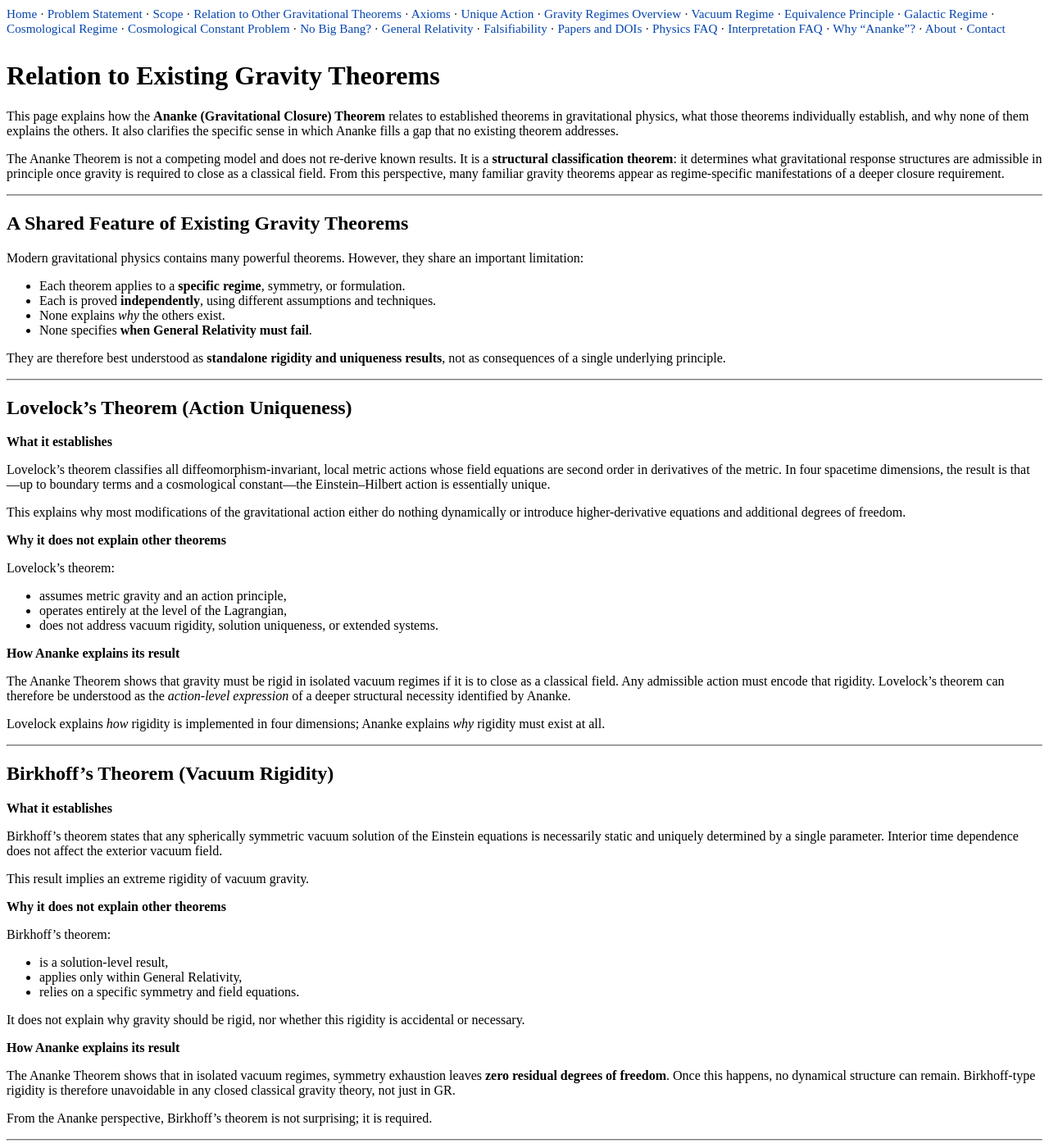
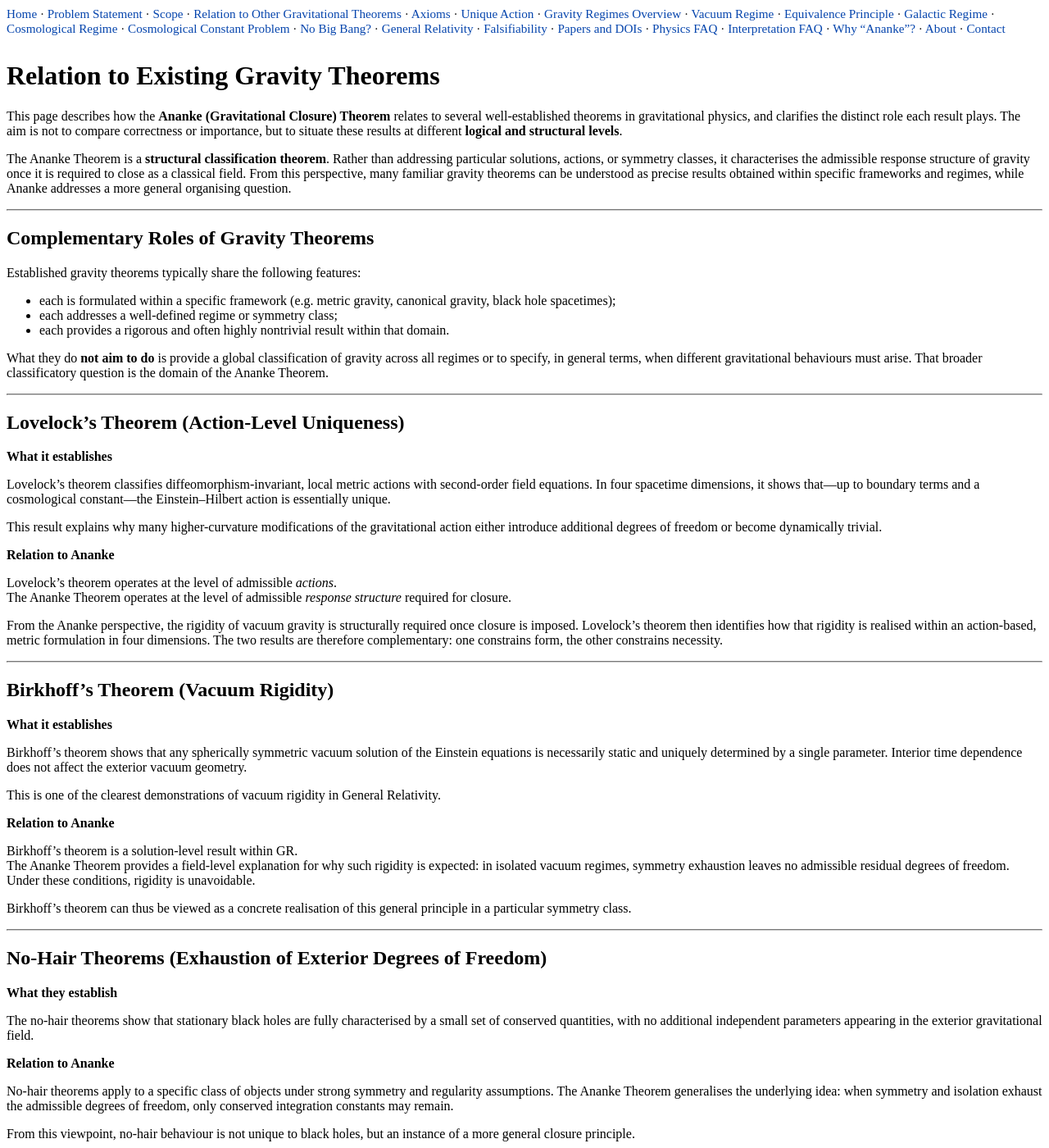
Before and after one commit to ananke-research/ananke-theorem, a Jekyll site: the page built from pages/Relation to Other Gravitational Theorems.md, in a window 1280 px wide and 1400 px high. Shown: the whole window at 82% size. Built offline with Jekyll 4.4.1, drawn with Linux system fonts in a browser that asks for light colours; some of the changed text lies outside the part shown.

Commit message:
Revise explanation of Ananke's relation to gravity theorems
Updated the content to clarify the relationship between the Ananke Theorem and existing gravitational theorems, emphasizing their distinct roles and the structural classification of gravity.

```diff
--- a/pages/Relation to Other Gravitational Theorems.md
+++ b/pages/Relation to Other Gravitational Theorems.md
@@ -6,45 +6,38 @@ permalink: /pages/relation-to-other-theorems/
 
 # Relation to Existing Gravity Theorems
 
-This page explains how the **Ananke (Gravitational Closure) Theorem** relates to established theorems in gravitational physics, what those theorems individually establish, and why none of them explains the others. It also clarifies the specific sense in which Ananke fills a gap that no existing theorem addresses.
+This page describes how the **Ananke (Gravitational Closure) Theorem** relates to several well-established theorems in gravitational physics, and clarifies the distinct role each result plays. The aim is not to compare correctness or importance, but to situate these results at different **logical and structural levels**.
 
-The Ananke Theorem is not a competing model and does not re-derive known results. It is a **structural classification theorem**: it determines what gravitational response structures are admissible in principle once gravity is required to close as a classical field. From this perspective, many familiar gravity theorems appear as regime-specific manifestations of a deeper closure requirement.
+The Ananke Theorem is a **structural classification theorem**. Rather than addressing particular solutions, actions, or symmetry classes, it characterises the admissible response structure of gravity once it is required to close as a classical field. From this perspective, many familiar gravity theorems can be understood as precise results obtained within specific frameworks and regimes, while Ananke addresses a more general organising question.
 
 ---
 
-## A Shared Feature of Existing Gravity Theorems
+## Complementary Roles of Gravity Theorems
 
-Modern gravitational physics contains many powerful theorems. However, they share an important limitation:
+Established gravity theorems typically share the following features:
 
-- Each theorem applies to a **specific regime**, symmetry, or formulation.
-- Each is proved **independently**, using different assumptions and techniques.
-- None explains *why* the others exist.
-- None specifies **when General Relativity must fail**.
+- each is formulated within a specific framework (e.g. metric gravity, canonical gravity, black hole spacetimes);
+- each addresses a well-defined regime or symmetry class;
+- each provides a rigorous and often highly nontrivial result within that domain.
 
-They are therefore best understood as **standalone rigidity and uniqueness results**, not as consequences of a single underlying principle.
+What they do **not aim to do** is provide a global classification of gravity across all regimes or to specify, in general terms, when different gravitational behaviours must arise. That broader classificatory question is the domain of the Ananke Theorem.
 
 ---
 
-## Lovelock’s Theorem (Action Uniqueness)
+## Lovelock’s Theorem (Action-Level Uniqueness)
 
 **What it establishes**
 
-Lovelock’s theorem classifies all diffeomorphism-invariant, local metric actions whose field equations are second order in derivatives of the metric. In four spacetime dimensions, the result is that—up to boundary terms and a cosmological constant—the Einstein–Hilbert action is essentially unique.
+Lovelock’s theorem classifies diffeomorphism-invariant, local metric actions with second-order field equations. In four spacetime dimensions, it shows that—up to boundary terms and a cosmological constant—the Einstein–Hilbert action is essentially unique.
 
-This explains why most modifications of the gravitational action either do nothing dynamically or introduce higher-derivative equations and additional degrees of freedom.
+This result explains why many higher-curvature modifications of the gravitational action either introduce additional degrees of freedom or become dynamically trivial.
 
-**Why it does not explain other theorems**
+**Relation to Ananke**
 
-Lovelock’s theorem:
-- assumes metric gravity and an action principle,
-- operates entirely at the level of the Lagrangian,
-- does not address vacuum rigidity, solution uniqueness, or extended systems.
+Lovelock’s theorem operates at the level of admissible *actions*.
+The Ananke Theorem operates at the level of admissible *response structure* required for closure.
 
-**How Ananke explains its result**
-
-The Ananke Theorem shows that gravity must be rigid in isolated vacuum regimes if it is to close as a classical field. Any admissible action must encode that rigidity. Lovelock’s theorem can therefore be understood as the *action-level expression* of a deeper structural necessity identified by Ananke.
-
-Lovelock explains *how* rigidity is implemented in four dimensions; Ananke explains *why* rigidity must exist at all.
+From the Ananke perspective, the rigidity of vacuum gravity is structurally required once closure is imposed. Lovelock’s theorem then identifies how that rigidity is realised within an action-based, metric formulation in four dimensions. The two results are therefore complementary: one constrains form, the other constrains necessity.
 
 ---
 
@@ -52,49 +45,30 @@ Lovelock explains *how* rigidity is implemented in four dimensions; Ananke expla
 
 **What it establishes**
 
-Birkhoff’s theorem states that any spherically symmetric vacuum solution of the Einstein equations is necessarily static and uniquely determined by a single parameter. Interior time dependence does not affect the exterior vacuum field.
+Birkhoff’s theorem shows that any spherically symmetric vacuum solution of the Einstein equations is necessarily static and uniquely determined by a single parameter. Interior time dependence does not affect the exterior vacuum geometry.
 
-This result implies an extreme rigidity of vacuum gravity.
+This is one of the clearest demonstrations of vacuum rigidity in General Relativity.
 
-**Why it does not explain other theorems**
+**Relation to Ananke**
 
-Birkhoff’s theorem:
-- is a solution-level result,
-- applies only within General Relativity,
-- relies on a specific symmetry and field equations.
+Birkhoff’s theorem is a solution-level result within GR.
+The Ananke Theorem provides a field-level explanation for why such rigidity is expected: in isolated vacuum regimes, symmetry exhaustion leaves no admissible residual degrees of freedom. Under these conditions, rigidity is unavoidable.
 
-It does not explain why gravity should be rigid, nor whether this rigidity is accidental or necessary.
-
-**How Ananke explains its result**
-
-The Ananke Theorem shows that in isolated vacuum regimes, symmetry exhaustion leaves **zero residual degrees of freedom**. Once this happens, no dynamical structure can remain. Birkhoff-type rigidity is therefore unavoidable in any closed classical gravity theory, not just in GR.
-
-From the Ananke perspective, Birkhoff’s theorem is not surprising; it is required.
+Birkhoff’s theorem can thus be viewed as a concrete realisation of this general principle in a particular symmetry class.
 
 ---
 
-## No-Hair Theorems (Degree-of-Freedom Exhaustion)
+## No-Hair Theorems (Exhaustion of Exterior Degrees of Freedom)
 
 **What they establish**
 
-The no-hair theorems show that stationary black holes are fully characterised by a small number of conserved quantities. All other information about the collapse process is absent from the exterior gravitational field.
+The no-hair theorems show that stationary black holes are fully characterised by a small set of conserved quantities, with no additional independent parameters appearing in the exterior gravitational field.
 
-This represents an extreme form of information loss and rigidity.
+**Relation to Ananke**
 
-**Why they do not explain other theorems**
+No-hair theorems apply to a specific class of objects under strong symmetry and regularity assumptions. The Ananke Theorem generalises the underlying idea: when symmetry and isolation exhaust the admissible degrees of freedom, only conserved integration constants may remain.
 
-No-hair theorems:
-- apply only to black holes,
-- assume stationarity and regular horizons,
-- are silent about non-black-hole systems or extended matter distributions.
-
-They do not explain why such exhaustion of degrees of freedom occurs in the first place.
-
-**How Ananke explains their result**
-
-Ananke identifies no-hair behaviour as a special case of a general rule: when symmetry and isolation exhaust the admissible degrees of freedom, only conserved integration constants may remain. Black holes simply realise this condition in its most extreme form.
-
-No-hair theorems are therefore object-level manifestations of a field-level closure principle.
+From this viewpoint, no-hair behaviour is not unique to black holes, but an instance of a more general closure principle.
 
 ---
 
@@ -102,18 +76,11 @@ No-hair theorems are therefore object-level manifestations of a field-level clos
 
 **What they establish**
 
-The ADM formalism defines conserved quantities such as mass and momentum at spatial infinity in asymptotically flat spacetimes. These quantities characterise the entire gravitational configuration.
+The ADM formalism defines conserved quantities such as total mass and momentum for asymptotically flat spacetimes, providing a global characterisation of gravitational configurations.
 
-**Why they do not explain other theorems**
+**Relation to Ananke**
 
-ADM results:
-- define conserved charges,
-- but do not explain why *only* these charges matter,
-- nor why no additional structure survives at infinity.
-
-**How Ananke explains their result**
-
-Under closure, once functional degrees of freedom are exhausted, only global integration constants remain. ADM charges are precisely these residual constants. Their existence and sufficiency follow naturally from closure, rather than being additional assumptions.
+Under closure, once functional degrees of freedom are exhausted, gravity may depend only on global conserved quantities. ADM charges can be understood as precisely these residual constants, arising naturally once closure and asymptotic isolation are imposed.
 
 ---
 
@@ -121,67 +88,40 @@ Under closure, once functional degrees of freedom are exhausted, only global int
 
 **What they establish**
 
-Positive energy theorems show that, under reasonable conditions, total gravitational energy is non-negative and vanishes only for flat spacetime.
+Positive energy theorems show that, under appropriate conditions, the total gravitational energy is non-negative and vanishes only for flat spacetime.
 
-**Why they do not explain other theorems**
+**Relation to Ananke**
 
-These theorems:
-- ensure stability,
-- but do not classify degrees of freedom,
-- nor explain rigidity or uniqueness.
-
-**How Ananke explains their role**
-
-Closure requires a finite conserved field norm and excludes pathological configurations. Flat spacetime as the unique zero-energy state is consistent with closure eliminating spurious or negative-energy degrees of freedom.
+Closure requires a finite, well-defined conserved field norm. The positivity of gravitational energy is consistent with this requirement and with the identification of flat spacetime as the unique zero-energy configuration once all admissible degrees of freedom are exhausted.
 
 ---
 
-## Weinberg-Type No-Go Theorems (Vacuum Energy)
+## Weinberg-Type No-Go Results (Vacuum Energy)
 
 **What they establish**
 
 Weinberg’s no-go arguments show that vacuum energy cannot dynamically self-adjust without fine-tuning or additional structure.
 
-**Why they do not explain other theorems**
+**Relation to Ananke**
 
-They are problem-specific and do not classify gravity by regime or symmetry.
-
-**How Ananke explains their result**
-
-Ananke shows that vacuum-persistent structure is inadmissible under closure. Any cosmological effect must arise as an integration constant under symmetry, not as a vacuum substance. Weinberg-type no-go results reflect attempts to violate this constraint.
+The Ananke Theorem identifies vacuum-persistent structure as inadmissible under closure. Cosmological effects must therefore arise as integration constants associated with symmetry reduction, rather than as independent vacuum substances. Weinberg-type results are consistent with this structural restriction.
 
 ---
 
-## What No Existing Theorem Does
+## What the Ananke Theorem Contributes
 
-No existing theorem in gravitational physics:
+The Ananke (Gravitational Closure) Theorem addresses a question that lies outside the scope of existing results:
 
-- specifies **when** General Relativity must hold and **when** it must fail,
-- distinguishes vacuum from extended non-vacuum regimes structurally,
-- counts admissible degrees of freedom under symmetry exhaustion,
-- or explains why GR is exact in vacuum yet systematically incomplete in galaxies and cosmology.
+- how many gravitational degrees of freedom are admissible in different symmetry regimes;
+- when closure exhausts all freedom and when residual structure is unavoidable;
+- and how this classification separates vacuum, galactic, and cosmological regimes.
 
-The absence of such a theorem is why dark matter and dark energy were introduced phenomenologically rather than derived structurally.
-
----
-
-## What the Ananke Theorem Adds
-
-The Ananke (Gravitational Closure) Theorem fills this gap.
-
-It classifies gravity by regime and symmetry and proves that:
-- isolated vacuum regimes admit zero residual degrees of freedom (GR exact);
-- non-vacuum, symmetry-reduced regimes admit exactly one residual conserved degree of freedom;
-- no additional structure is admissible without violating closure.
-
-In doing so, Ananke explains why established gravity theorems exist, why they are all rigidity results, and why none of them addresses the failure regime of General Relativity.
+In doing so, Ananke provides a unifying structural perspective that helps place many established theorems within a broader conceptual framework, without altering or superseding their results.
 
 ---
 
 ## Summary
 
-Existing gravity theorems are independent results proved within specific frameworks. They do not explain one another, and none identifies the boundary of validity of General Relativity.
+Established gravity theorems provide rigorous and indispensable results within their respective domains. The Ananke Theorem complements these results by offering a structural classification of gravitational closure across regimes, clarifying why rigidity appears where it does and when departures from purely geometric behaviour are unavoidable.
 
-The Ananke Theorem provides a unifying structural explanation: it identifies the closure principle that underlies these results and uniquely specifies where gravitational rigidity must end.
-
-It therefore complements, rather than replaces, the established theorems—by explaining the deeper necessity they all express.
+It is intended not as a replacement for existing theorems, but as a framework that helps organise and contextualise them within a single closure-based perspective.
```
